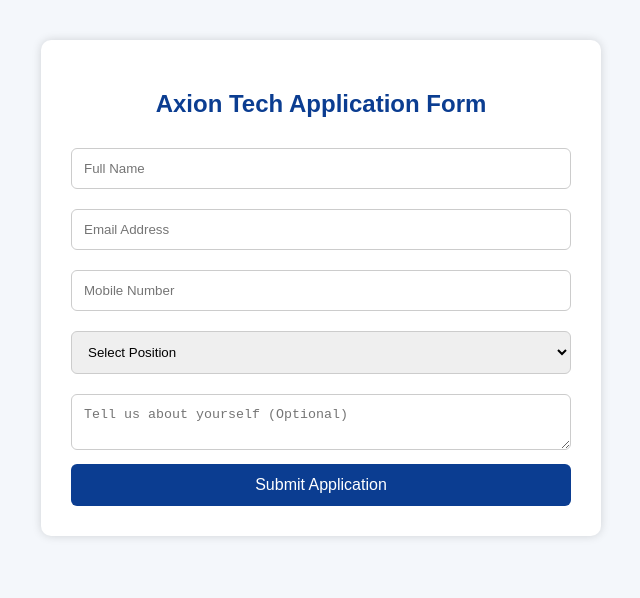
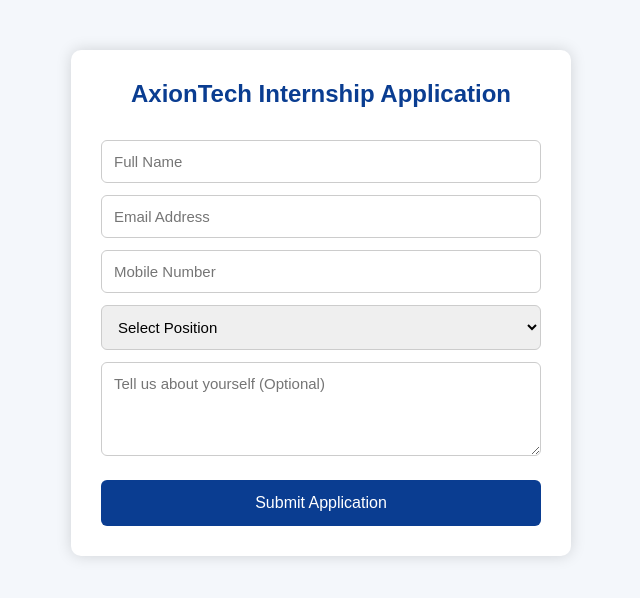
Before and after one commit to Sumithadke/axiontech-website, a plain HTML site: page apply.html in a window 1280 px wide. Shown: the whole page, without its empty margins (319-959 px from the left). Drawn offline with Linux system fonts and the light colour scheme.

Commit message:
Update job application form details and styles

```diff
--- a/apply.html
+++ b/apply.html
@@ -3,79 +3,117 @@
 <head>
 <meta charset="UTF-8">
 <meta name="viewport" content="width=device-width, initial-scale=1.0">
-<title>Axion Tech - Job Application</title>
+<title>Apply Now - AxionTech</title>
 
 <style>
+*{
+    margin:0;
+    padding:0;
+    box-sizing:border-box;
+    font-family:Arial,Helvetica,sans-serif;
+}
+
 body{
-    font-family:Arial,sans-serif;
     background:#f4f7fb;
-    margin:0;
 }
+
 .container{
+    width:100%;
     max-width:500px;
-    margin:40px auto;
+    margin:50px auto;
     background:#fff;
     padding:30px;
     border-radius:10px;
-    box-shadow:0 0 10px rgba(0,0,0,.15);
+    box-shadow:0 0 15px rgba(0,0,0,.15);
 }
+
 h2{
     text-align:center;
-    color:#0b3d91;
+    color:#0A3D91;
+    margin-bottom:20px;
 }
+
 input,select,textarea{
     width:100%;
     padding:12px;
-    margin:10px 0;
+    margin-top:12px;
     border:1px solid #ccc;
     border-radius:6px;
-    box-sizing:border-box;
+    font-size:15px;
 }
+
 button{
     width:100%;
-    padding:12px;
-    background:#0b3d91;
-    color:white;
+    padding:14px;
+    margin-top:20px;
     border:none;
     border-radius:6px;
+    background:#0A3D91;
+    color:white;
     font-size:16px;
     cursor:pointer;
 }
+
 button:hover{
-    background:#072c69;
+    background:#072d6a;
 }
 </style>
 
 </head>
+
 <body>
 
 <div class="container">
 
-<h2>Axion Tech Application Form</h2>
+<h2>AxionTech Internship Application</h2>
 
 <form action="https://formsubmit.co/hr@axiontech.org" method="POST">
 
-<input type="text" name="Full Name" placeholder="Full Name" required>
+<input type="text"
+name="Full Name"
+placeholder="Full Name"
+required>
 
-<input type="email" name="Email" placeholder="Email Address" required>
+<input type="email"
+name="Email"
+placeholder="Email Address"
+required>
 
-<input type="tel" name="Mobile Number" placeholder="Mobile Number" required>
+<input type="tel"
+name="Mobile Number"
+placeholder="Mobile Number"
+required>
 
 <select name="Position" required>
+
 <option value="">Select Position</option>
-<option>DevOps Internship (AWS)</option>
+
+<option>DevOps Internship</option>
+
 <option>Java Developer Internship</option>
+
 <option>Data Science Internship</option>
+
 <option>Machine Learning Internship</option>
+
 </select>
 
-<textarea name="Message" placeholder="Tell us about yourself (Optional)"></textarea>
+<textarea
+name="Message"
+placeholder="Tell us about yourself (Optional)"
+rows="4"></textarea>
 
-<input type="hidden" name="_subject" value="New Internship Application - Axion Tech">
+<input type="hidden"
+name="_subject"
+value="New Internship Application">
 
-<input type="hidden" name="_captcha" value="false">
+<input type="hidden"
+name="_captcha"
+value="false">
 
-<button type="submit">Submit Application</button>
+<button type="submit">
+Submit Application
+</button>
 
 </form>
 
```
